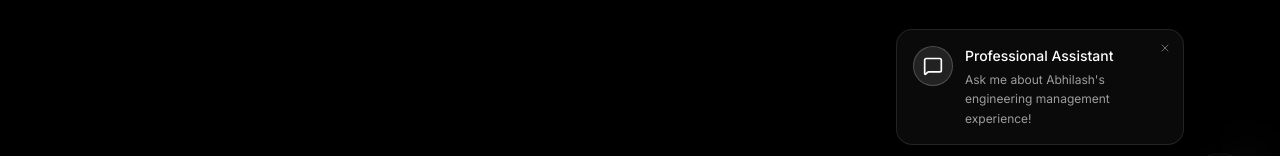
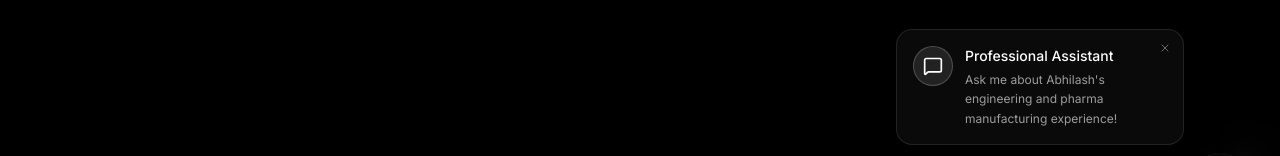
Before and after one commit to abhilash333naidu/portfolio, a Next.js app: page /cursor-flare-test in a window 1280 px wide. Shown: the part 559-715 px from the top of the page. Built offline with nearby package versions, Linux system fonts and the light colour scheme.

Commit message:
content: correct chatbot greeting placeholder wording

```diff
--- a/src/components/animations/chatbot/index.tsx
+++ b/src/components/animations/chatbot/index.tsx
@@ -488,7 +488,7 @@ export function ChatBot() {
                   Professional Assistant
                 </p>
                 <p className="text-xs text-white/60 leading-relaxed">
-                  Ask me about Abhilash's engineering management experience!
+                  Ask me about Abhilash&apos;s engineering and pharma manufacturing experience!
                 </p>
               </div>
             </div>
```
